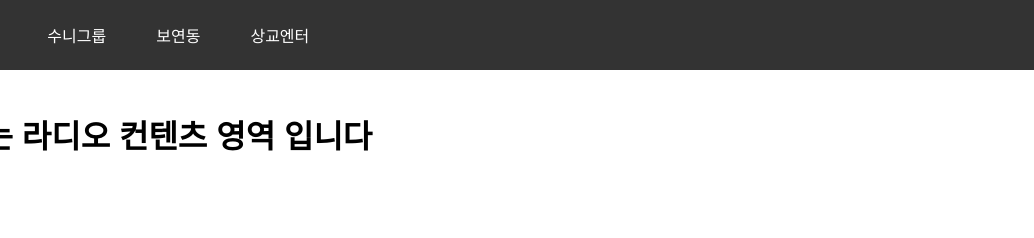
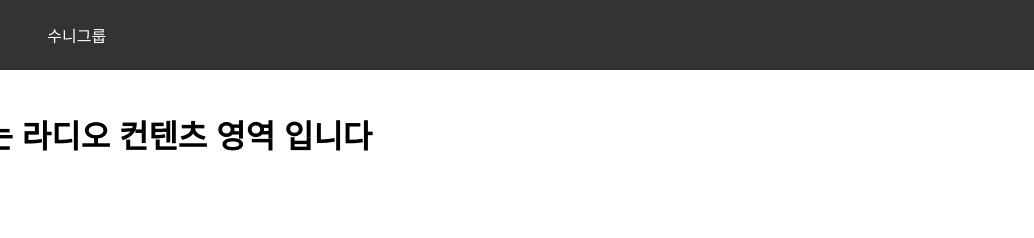
Before and after one commit to cleanbot-hub/visible, a plain HTML site: page index.html in a window 1280 px wide. Shown: the full height of the page, 246-1280 px from the left. Drawn offline with Linux system fonts and the light colour scheme.

Commit message:
Add files via upload

```diff
--- a/index.html
+++ b/index.html
@@ -47,8 +47,6 @@
             <a href="https://cleanbot-hub.github.io/mooenter/">무엔터</a>
             <a href="https://cleanbot-hub.github.io/koon/">최가네</a>
             <a href="https://cleanbot-hub.github.io/soonigroup/">수니그룹</a>
-            <a href="">보연동</a>
-            <a href="">상교엔터</a>
 
         </nav>
     </div>
```
